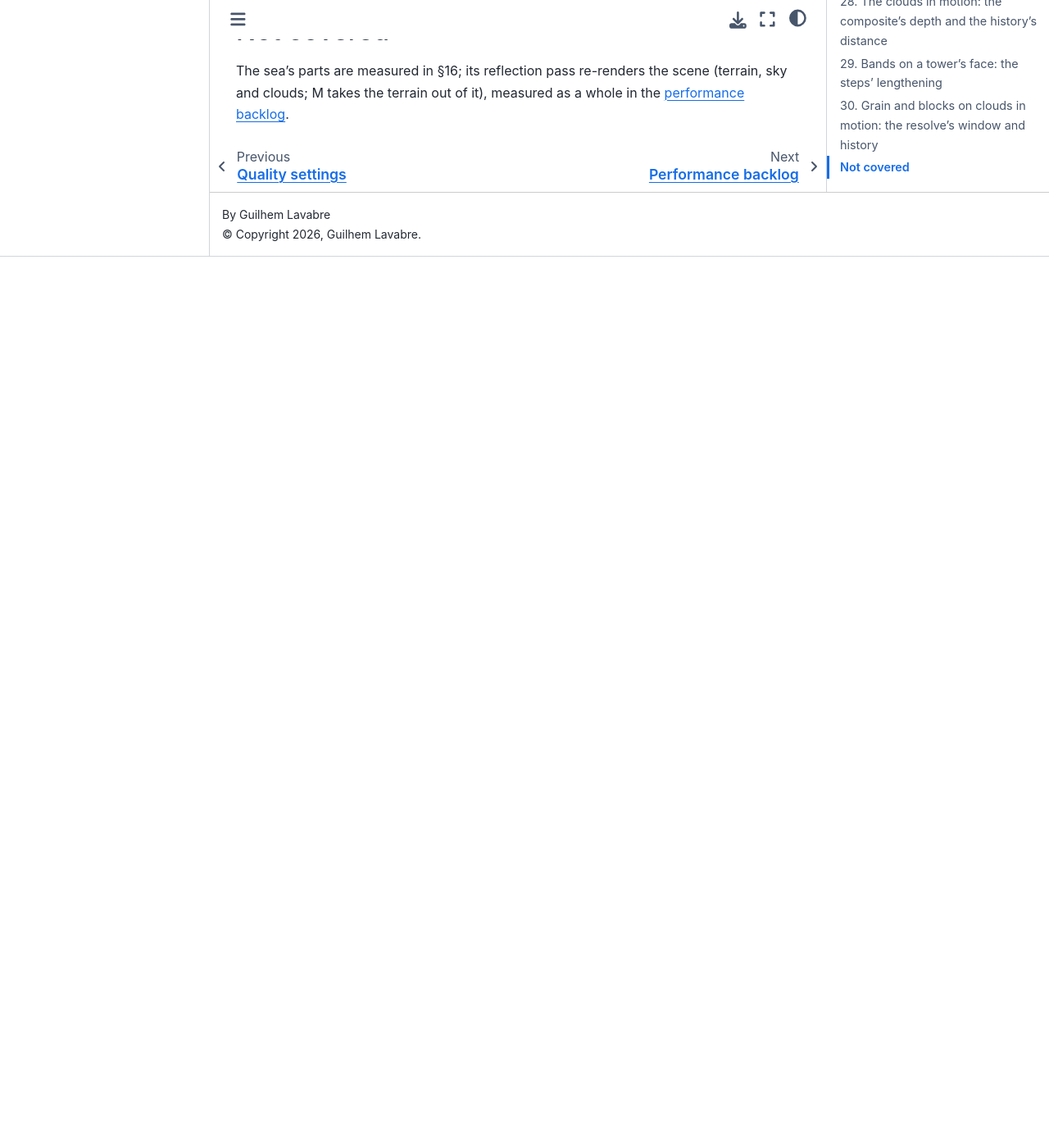
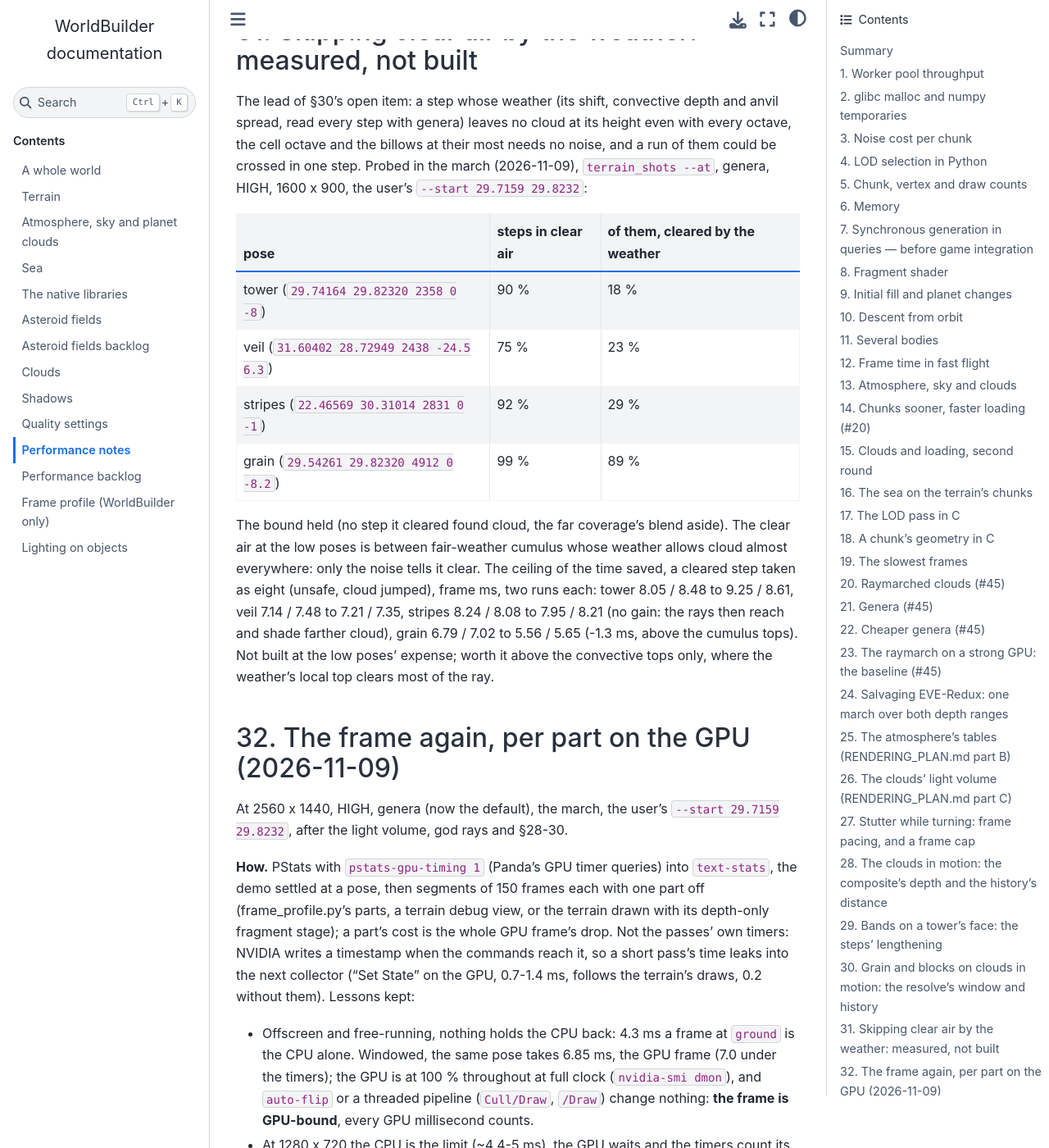
Before and after one commit to JoeDalton/WorldBuilder, a Sphinx documentation site: the page built from docs/source/performance.md, in a window 1280 px wide and 1400 px high, scrolled down 53111 px. Shown: the whole window at 82% size. Built offline with Sphinx 7.4.7 and the Sphinx Book theme 1.1.4, drawn with Linux system fonts in a browser that asks for light colours; pages that are not in the unit, such as notebooks, are missing from menus; before the commit the page ends 53424 px from its top, so only the background shows below that; some of the changed text lies outside the part shown.

Commit message:
fixed benchmark

```diff
--- a/docs/source/performance.md
+++ b/docs/source/performance.md
@@ -1899,9 +1899,91 @@ a bake started mid-flight landed while the twin settled, lit otherwise (up to
   stay; no clamp: the lag doubles; motion taken as still: worse.
 - **Open**: from inside the convective slab, rays toward an anvil 30 km away
   spend 89-95 % of their steps in clear air, 5-13 in it (RENDERING_PLAN.md's
-  lead: skipping where the weather says no cloud can be); and the light volume
+  lead: skipping where the weather says no cloud can be, §31: it clears
+  under a third of those steps there); and the light volume
   re-baked mid-flight (a descent changes its reach by 3 %) swaps a differently
   lit volume in at once (BACKLOG.md).
+
+## 31. Skipping clear air by the weather: measured, not built
+
+The lead of §30's open item: a step whose weather (its shift, convective depth
+and anvil spread, read every step with genera) leaves no cloud at its height
+even with every octave, the cell octave and the billows at their most needs no
+noise, and a run of them could be crossed in one step. Probed in the march
+(2026-11-09), `terrain_shots --at`, genera, HIGH, 1600 x 900, the user's
+`--start 29.7159 29.8232`:
+
+| pose | steps in clear air | of them, cleared by the weather |
+|---|---|---|
+| tower (`29.74164 29.82320 2358 0 -8`) | 90 % | 18 % |
+| veil (`31.60402 28.72949 2438 -24.5 6.3`) | 75 % | 23 % |
+| stripes (`22.46569 30.31014 2831 0 -1`) | 92 % | 29 % |
+| grain (`29.54261 29.82320 4912 0 -8.2`) | 99 % | 89 % |
+
+The bound held (no step it cleared found cloud, the far coverage's blend
+aside). The clear air at the low poses is between fair-weather cumulus whose
+weather allows cloud almost everywhere: only the noise tells it clear. The
+ceiling of the time saved, a cleared step taken as eight (unsafe, cloud
+jumped), frame ms, two runs each: tower 8.05 / 8.48 to 9.25 / 8.61, veil
+7.14 / 7.48 to 7.21 / 7.35, stripes 8.24 / 8.08 to 7.95 / 8.21 (no gain: the
+rays then reach and shade farther cloud), grain 6.79 / 7.02 to 5.56 / 5.65
+(-1.3 ms, above the cumulus tops). Not built at the low poses' expense; worth
+it above the convective tops only, where the weather's local top clears most
+of the ray.
+
+## 32. The frame again, per part on the GPU (2026-11-09)
+
+At 2560 x 1440, HIGH, genera (now the default), the march, the user's
+`--start 29.7159 29.8232`, after the light volume, god rays and §28-30.
+
+**How.** PStats with `pstats-gpu-timing 1` (Panda's GPU timer queries) into
+`text-stats`, the demo settled at a pose, then segments of 150 frames each
+with one part off (frame_profile.py's parts, a terrain debug view, or the
+terrain drawn with its depth-only fragment stage); a part's cost is the
+whole GPU frame's drop. Not the passes' own timers: NVIDIA writes a
+timestamp when the commands reach it, so a short pass's time leaks into the
+next collector ("Set State" on the GPU, 0.7-1.4 ms, follows the terrain's
+draws, 0.2 without them). Lessons kept:
+
+- Offscreen and free-running, nothing holds the CPU back: 4.3 ms a frame at
+  `ground` is the CPU alone. Windowed, the same pose takes 6.85 ms, the GPU
+  frame (7.0 under the timers); the GPU is at 100 % throughout at full clock
+  (`nvidia-smi dmon`), and `auto-flip` or a threaded pipeline (`Cull/Draw`,
+  `/Draw`) change nothing: **the frame is GPU-bound**, every GPU millisecond
+  counts.
+- At 1280 x 720 the CPU is the limit (~4.4-5 ms), the GPU waits and the
+  timers count its waits: no use there.
+- The p95 at still poses (16-18 ms against medians of 9-11 in frame_profile)
+  was the demo's HUD: a 6 ms stutter every 16 frames, fixed (CHANGELOG).
+
+**The GPU frame and what each part takes off it, ms:**
+
+| pose | GPU | clouds | terrain | of it: shading / geometry | sea refl. | cloud shadows on the ground | textures |
+|---|---|---|---|---|---|---|---|
+| ground | 7.0 | 2.6 | 4.1 | 2.1 / 2.0 | 1.1 | 0.8 | 1.1 |
+| coast | 7.0 | 3.2 | 3.0 | 2.1 / 0.9 | 0.9 | 0.9 | 0.1 |
+| open sea | 4.9 | 2.4 | 1.9 | (sea shading ~0.9) | 0.45 | 0.45 | - |
+| tower (`29.74164 29.82320 2358 0 -8`) | 9.2 | 6.1 | 2.5 | 1.9 / 0.6 | 0.8 | 0.8 | 0.1 |
+
+- **Clouds**: the march 1.1 (ground, open sea), 2.1 (coast), 4.2-4.6 (tower,
+  veil `31.60402 28.72949 2438 -24.5 6.3`); the two resolves 0.3-0.4; the
+  rest their depth passes, composite and cirrus (0.1-0.4).
+- **Terrain**: its fragment stage (main view and reflection) ~2 ms: the
+  layered textures 1.1 at ground, the clouds' shadow (`cloudShade`: maps and
+  weather per pixel, both families) 0.8-0.9 everywhere, the air
+  (`applyAtmospheres`, `atmoSunlight`) 0.4, the mountains', objects' and
+  rings' shadows 0.4; the near sea's shading ~0.9 at sea. Its geometry, drawn
+  by five passes (the near and far ranges, the sea's reflection, the clouds'
+  two depth passes; ~3.4 M triangles, ~420 draws a frame), 0.6-2.0. Not
+  overdraw (front to back already) nor the resolution (the same at 720p
+  shaded flat); `split_factor` 1.25 instead of 2 takes 30 % of the triangles
+  and 0.9 ms (1.5: 0.3).
+- **Others**: the sky 0.2-0.3, the cirrus 0.1-0.4, god rays 0.2-0.4, the
+  sky-view and aerial tables save 0.4 and 1.2-1.4 against their marches.
+- **The CPU**: 3.5-4.5 ms a frame (the demo's update 1.6-2.5, cull 0.7, draw
+  submission ~2); not the limit at 1440p, but the floor once the GPU is down
+  to ~4.5 ms. A threaded `Cull/Draw` pipeline takes it to 1.9 ms offscreen
+  (the App alone), unmeasured for correctness.
 
 ## Not covered
 
```
Also changed, not shown: BACKLOG.md (+5 -2 lines), CHANGELOG.md (+8 -0 lines), 3 other files.
